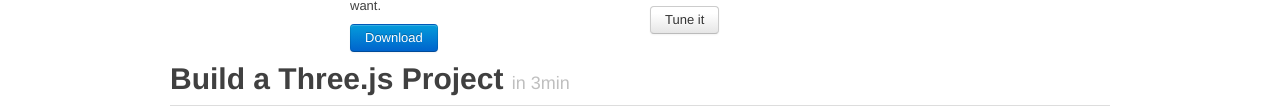
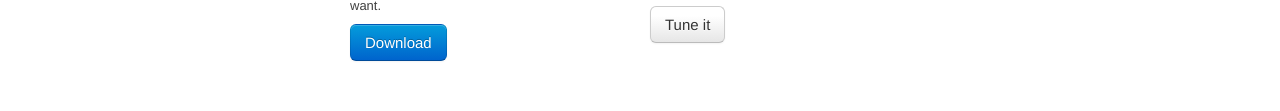
Before and after one commit to jeromeetienne/threejsboilerplatebuilder, a plain HTML site: page index.html in a window 1280 px wide. Shown: the part 480-591 px from the top of the page. Drawn offline with Linux system fonts and the light colour scheme; no server answers.

Commit message:
still more html

```diff
--- a/index.html
+++ b/index.html
@@ -68,7 +68,7 @@
 					Most likely this is what you want.
 				</p>
 				<p>
-					<a class="btn primary" href="https://github.com/jeromeetienne/threejsboilerplate/zipball/master">Download</a>
+					<a class="btn large primary" href="https://github.com/jeromeetienne/threejsboilerplate/zipball/master">Download</a>
 				</p>
 			</div>
 			<div class="offset1 span4">
@@ -79,12 +79,14 @@
 					until it fits your specific needs.
 				</p>
 				<p>
-					<a class="btn" href="#builder">Tune it</a>
+					<a class="btn large" href="#builder">Tune it</a>
 				</p>
 			</div>
 		</div>
 
-
+		<br/>
+		<br/>
+		<br/>
 		<!-- ************************************************************ -->
 		<!-- *		Builder Section					* -->
 		<!-- ************************************************************ -->
```
